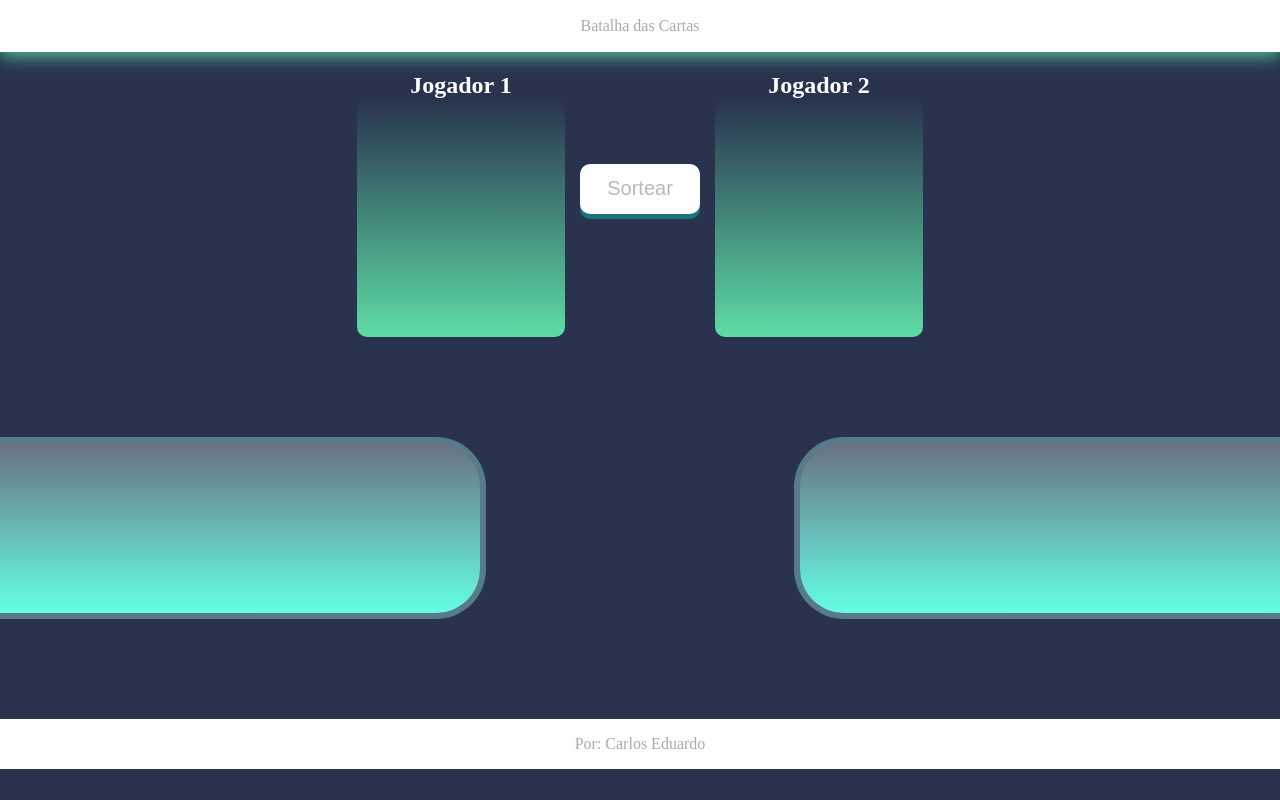
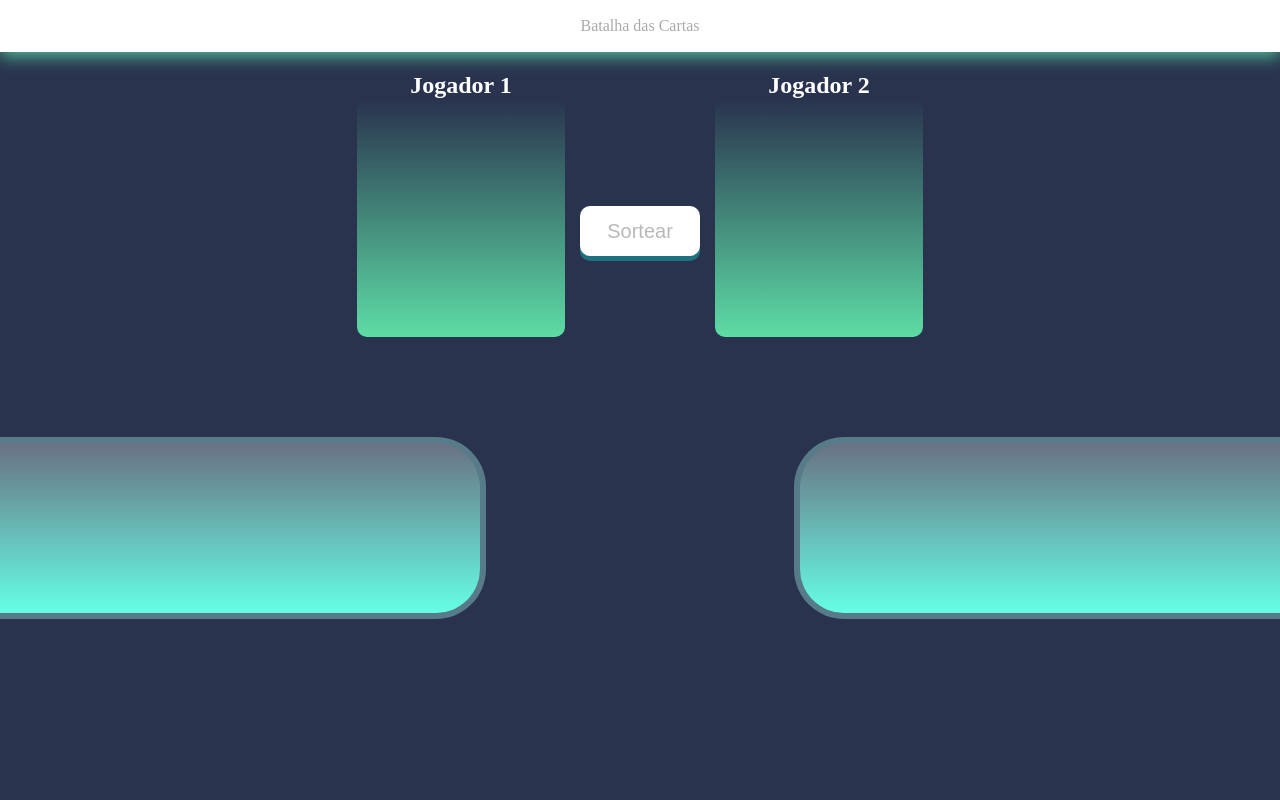
Before and after one commit to Carlos001-hash/Jogo-de-cartas, a plain HTML site: page index.html in a window 1280 px wide. Drawn offline with Linux system fonts and the light colour scheme.

Commit message:
Update index.html

```diff
--- a/index.html
+++ b/index.html
@@ -22,8 +22,10 @@
               </div>
 
               <div class="btnEPontos">
+                  <div class="placar">
                     <div id="vencedor"></div>
                     <div class="pontos" style="font-size: 30px; color: rgb(255, 255, 255);"></div>
+                  </div>
                   <button id="attackButton" onclick="play()" style="display: none;">Confronto</button>
                   <button id="startButton" onclick="myCard1Function()" style="display: block;">Sortear</button>
                   <button id="btnZero" onclick="novaPrtida()" style="display: none;">Novamente</button>
@@ -54,9 +56,5 @@
 
       </main>
 
-    <footer>
-      <p>Por: Carlos Eduardo</p>
-    </footer>
-
   </body>
 </html>
```
Lines whose indentation alone changed are shown as unchanged.
